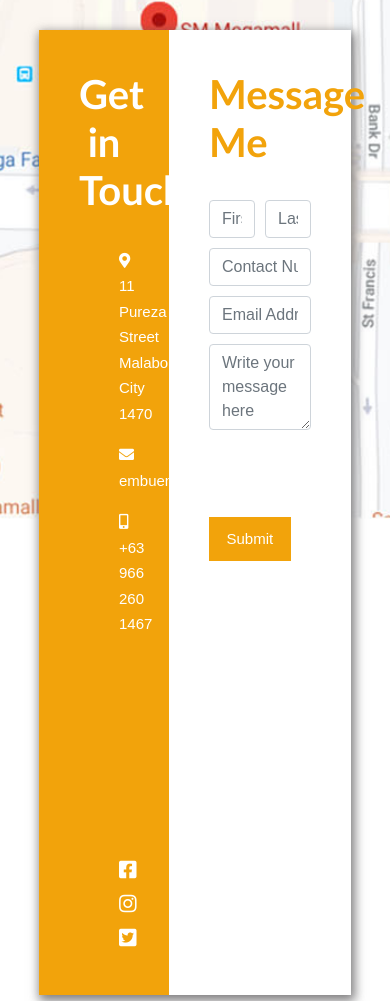
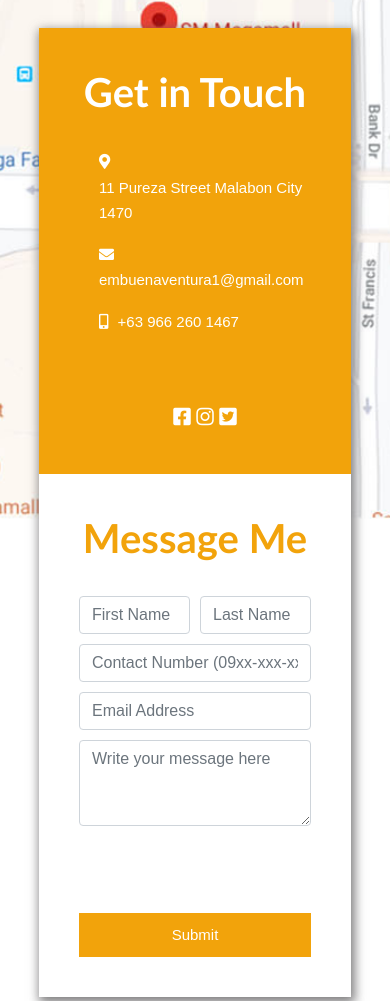
Before and after one commit to embuenaventura/embuenaventura.github.io, a plain HTML site: page index.html in a window 390 px wide. Shown: the part 3820-4821 px from the top of the page. Drawn offline with nearby package versions, Linux system fonts and the light colour scheme.

Commit message:
Add files via upload

```diff
--- a/css/responsive.css
+++ b/css/responsive.css
@@ -62,6 +62,27 @@
         padding-right: 30px;
     }
 
+    /* Contact Me */
+    .sns {
+        margin-top: 50px;
+        text-align: center;
+    }
+    .contacts {
+        padding-left: 20px;
+    }
+    .cbody2 h1 {
+        text-align: center;
+    }
+    .contbtn {
+        width: 100%;
+    }
+
+    /* footer */
+    .footer {
+        margin-top: 70px;
+    }
+
+
 }
 
 
--- a/css/style.css
+++ b/css/style.css
@@ -322,7 +322,7 @@ p.intro {
 }
 
 /* Footer */
-.footer {
+/*.footer {
     background-color: #f2a30b;
     text-align: center;
     color: white;
@@ -330,4 +330,4 @@ p.intro {
 }
 .footer a {
     color: #1c2b38;
-}
+}*/
--- a/index.html
+++ b/index.html
@@ -212,12 +212,11 @@
 	<!-- Contact Me -->
 	<section class="bannerContactMe" id="ContactMe">
 		<div class="row contactbody">
-			<div class="col-5 cbody1">
+			<div class="col-sm-5 cbody1">
 				<h1 class="wow fadeInUp">Get in Touch</h1>
 				<br>
 				<div class=" row contacts">
 					<div class="col-12">
-					</div>
 						<div>
 							<i class="fas fa-map-marker-alt inl"></i>
 							<p class="inl wow fadeInUp"> 11 Pureza Street Malabon City 1470</p>
@@ -236,8 +235,10 @@
 							<i class="fab fa-twitter-square inl"></i>
 						</div>
 					</div>
+
 				</div>
-			<div class="col-7 cbody2">
+			</div>
+			<div class="col-sm-7 cbody2">
 				<h1 class="wow fadeInUp">Message Me</h1>
 				<br>
 				<form id="contact-form" method="post" action="php/contactme.php">
@@ -264,7 +265,7 @@
 					 </div>
 					 <br><br>
 
-					 <button class="btn hiremebtn wow fadeInUp" type="submit" >Submit</button>
+					 <button class="btn hiremebtn contbtn wow fadeInUp" type="submit" >Submit</button>
 				</form>
 			</div>
 		</div>
@@ -272,7 +273,7 @@
 
 	<!-- Footer -->
 	<footer>
-		<div class="text-center">
+		<div class="text-center footer">
 		<p>©Copyright. All rights reserved 2020 by
 			<a href="https://www.facebook.com/EmBuenaventuraa" target="_blank">Em Buenaventura </a>
 		</p>
```
Lines whose indentation alone changed are shown as unchanged.
